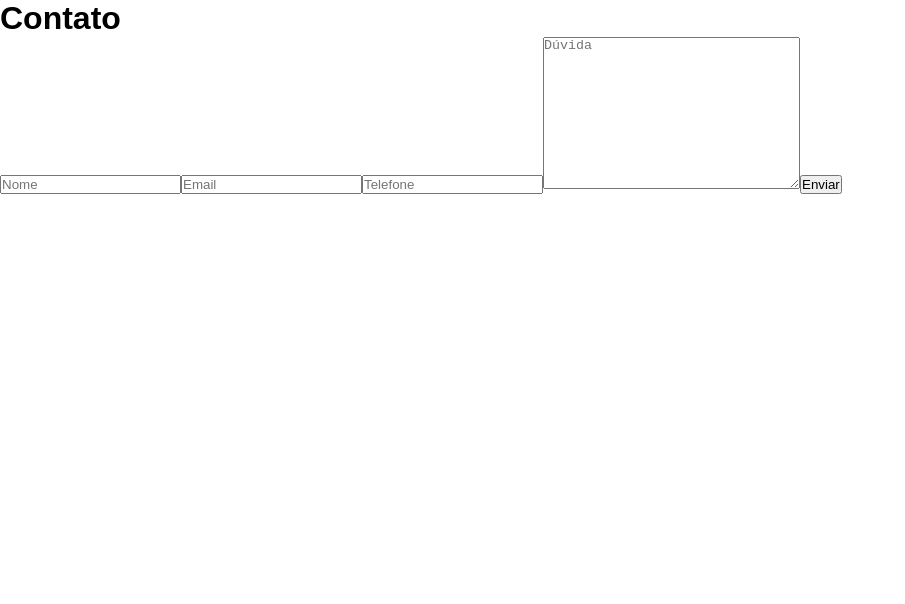
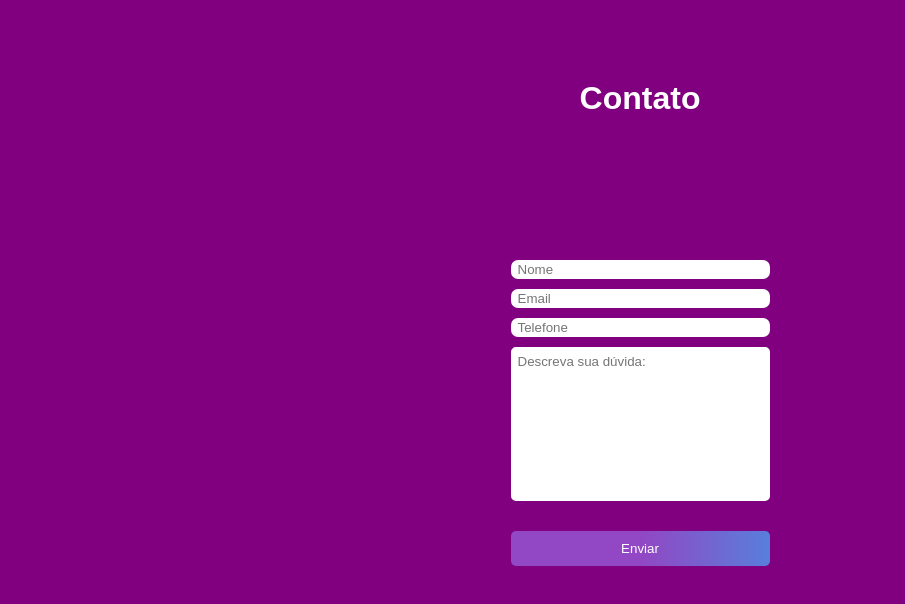
Before and after one commit to codiacademy/ChallengeVI-noitecentro, a React (Vite) app in the folder frontend/react-page-frontend/: page /contato in a window 1280 px wide. Shown: the top 604 px of the page, without its empty margins (0-905 px from the left). Built offline with nearby package versions, Linux system fonts and the light colour scheme.

Commit message:
css da parte de contato

```diff
--- a/frontend/react-page-frontend/src/pages/contato/contato.css
+++ b/frontend/react-page-frontend/src/pages/contato/contato.css
@@ -0,0 +1,71 @@
+.global--container{
+    font-family: Arial, Helvetica, sans-serif;
+    width: 100vw;
+    height: 100vh;
+    background-color: purple; /* provisorio */
+
+    display: flex;
+    justify-content: center;
+    align-items: center;
+}
+
+.container--contact{
+    display: flex;
+    justify-content: center;
+    align-items: center;
+    flex-direction: column;
+}
+
+.title-contact{
+    position: absolute;
+    top: 10%;
+    color: #fff;
+}
+
+.form-contact{
+    margin-top: 10%;
+
+    display: flex;
+    flex-direction: column;
+    gap: 10px;
+}
+
+.form-contact-input{
+    border: solid 2px #fff;
+    border-radius: 7px;
+}
+
+.form-contact-input::placeholder{
+    padding-left: 5px;
+}
+
+.form-contact-textarea{
+    border: solid 2px #fff;
+    border-radius: 5px;
+    font-family: Arial, Helvetica, sans-serif;
+    resize: none;
+
+}
+
+.form-contact-textarea::placeholder{
+    padding-left: 5px;
+    padding-top: 5px;
+}
+
+.btn-contact {
+    height: 35px;
+    width: 100%;
+    cursor: pointer;
+    background: linear-gradient(90deg, rgba(146,71,196,1) 25%, rgba(0,212,255,1) 88%);
+    border: none;
+    color: #fff;
+    border-radius: 5px;
+    background-size: 200% 100%;
+    background-position: left;
+    transition: background-position 1s ease;
+    margin-top: 20px;
+}
+
+.btn-contact:hover {
+    background-position: right;
+}
--- a/frontend/react-page-frontend/src/pages/contato/contato.jsx
+++ b/frontend/react-page-frontend/src/pages/contato/contato.jsx
@@ -1,20 +1,21 @@
-import Axios from 'axios';
-import { ToastContainer, toast } from 'react-toastify';
-import 'react-toastify/dist/ReactToastify.css';
-import { useState } from 'react';
+import Axios from "axios";
+import { ToastContainer, toast } from "react-toastify";
+import "react-toastify/dist/ReactToastify.css";
+import { useState } from "react";
+import "./contato.css"
 
 export function Contato() {
   const [values, setValues] = useState({
-        nome: '',
-        email: '',
-        telefone: '',
-        duvida: ''
+    nome: "",
+    email: "",
+    telefone: "",
+    duvida: "",
   });
 
   const handleChange = (e) => {
     setValues({
       ...values,
-            [e.target.name]: e.target.value
+      [e.target.name]: e.target.value,
     });
   };
 
@@ -25,8 +26,9 @@ export function Contato() {
       nome: values.nome,
       email: values.email,
       fone: values.telefone,
-            duvida: values.duvida
-        }).then((res) => {
+      duvida: values.duvida,
+    })
+      .then((res) => {
         if (res.data.msg === "Contato cadastrado com sucesso!") {
           toast.success("Contato cadastrado com sucesso!", {
             position: "bottom-left",
@@ -38,7 +40,8 @@ export function Contato() {
             progress: undefined,
           });
         }
-        }).catch((err) => {
+      })
+      .catch((err) => {
         toast.error("Erro ao cadastrar contato!", {
           position: "bottom-left",
           autoClose: 3000,
@@ -52,41 +55,43 @@ export function Contato() {
   };
 
   return (
-        <div>
-            <h1>Contato</h1>
-            <form onSubmit={submitContact}>
-                <input
+    <div className="global--container">
+      <div className="container--contact">
+        <h1 className="title-contact">Contato</h1>
+        <form className="form-contact" onSubmit={submitContact}>
+          <input className="form-contact-input"
             type="text"
             name="nome"
             placeholder="Nome"
             value={values.nome}
             onChange={handleChange}
           />
-                <input
+          <input className="form-contact-input"
             type="email"
             name="email"
             placeholder="Email"
             value={values.email}
             onChange={handleChange}
           />
-                <input
+          <input className="form-contact-input"
             type="tel"
             name="telefone"
             placeholder="Telefone"
             value={values.telefone}
             onChange={handleChange}
           />
-                <textarea
+          <textarea className="form-contact-textarea"
             name="duvida"
             cols="30"
             rows="10"
-                    placeholder="Dúvida"
+            placeholder="Descreva sua dúvida:"
             value={values.duvida}
             onChange={handleChange}
           />
-                <button type="submit">Enviar</button>
+          <button className="btn-contact" type="submit">Enviar</button>
         </form>
         <ToastContainer />
       </div>
+    </div>
   );
 }
```
Lines whose indentation alone changed are shown as unchanged.
